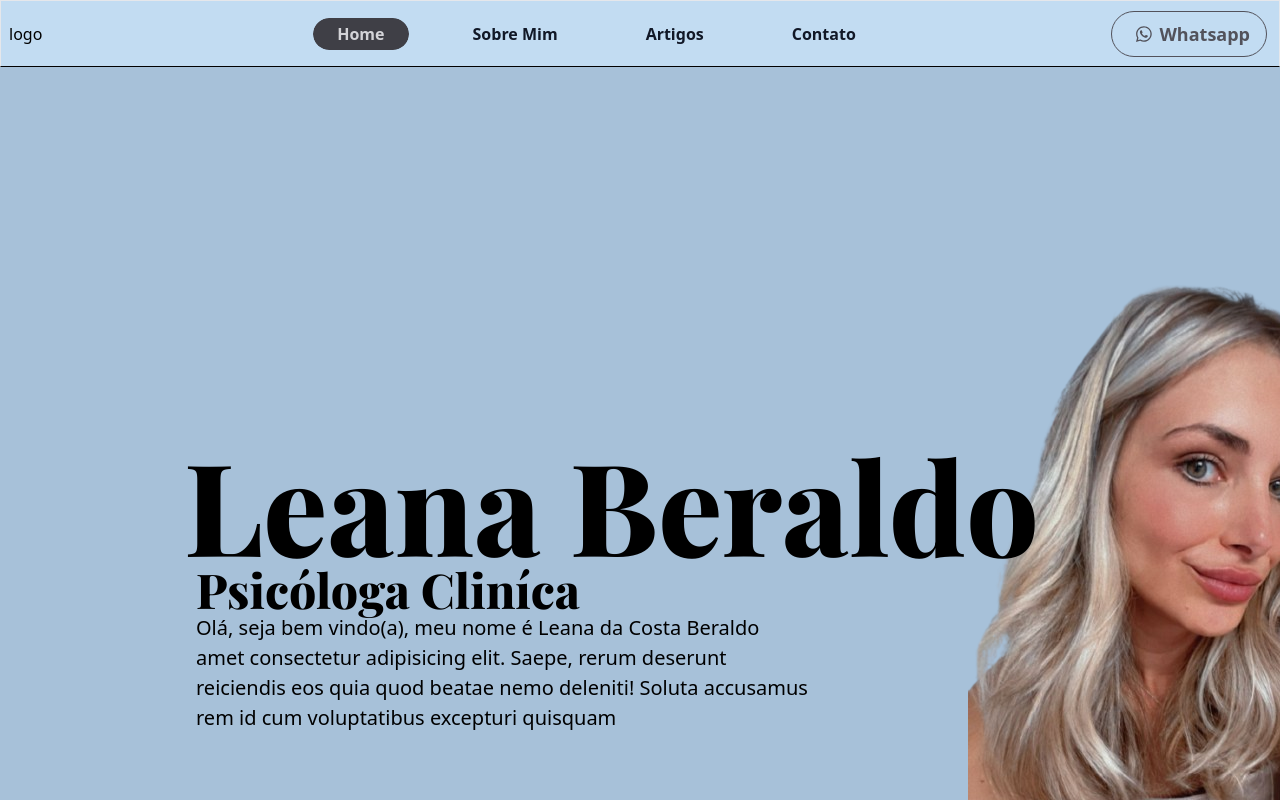
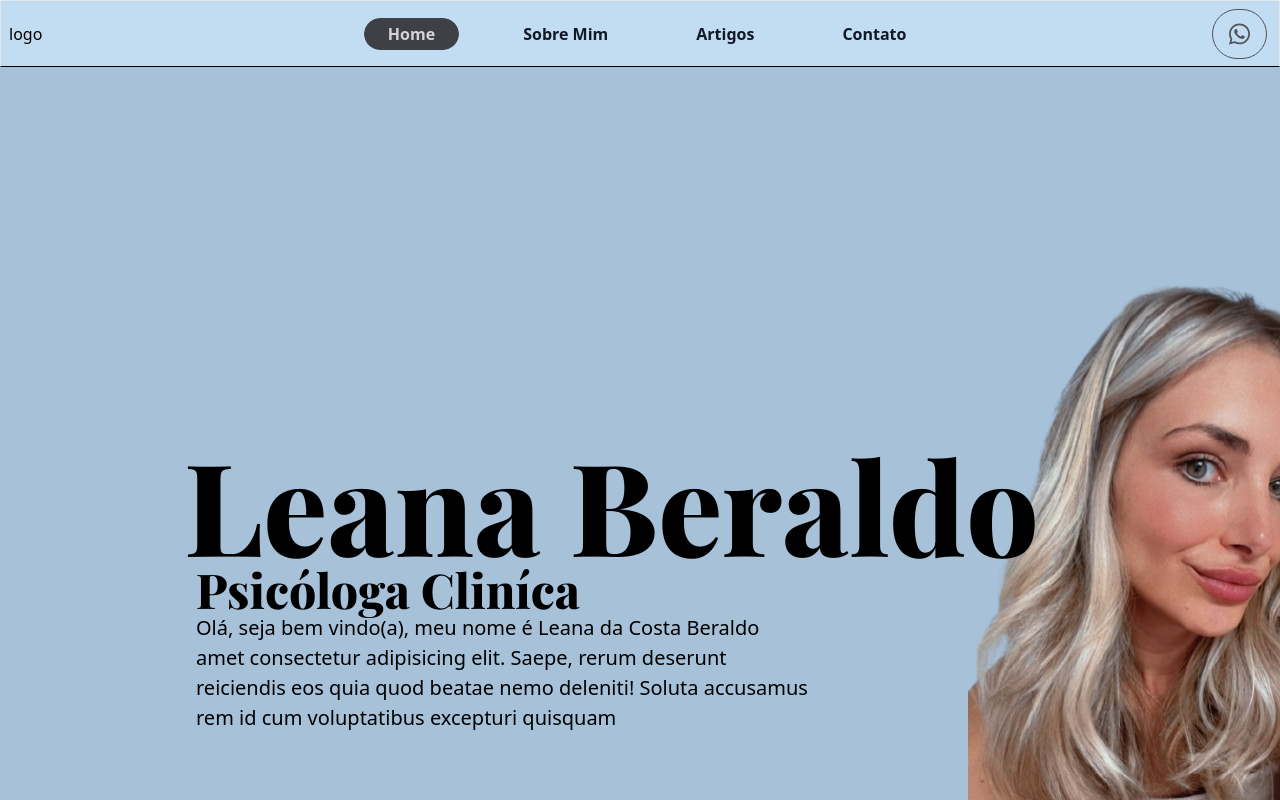
Before and after one commit to Gui7F/Site_Leana_Psicologa, a React (Vite) app: page / in a window 1280 px wide. Shown: the top 800 px of the page. Built offline with nearby package versions, Linux system fonts and the light colour scheme; a web font is replaced by a local one.

Commit message:
add: button whatsapp, i need fix this in mobile menu

```diff
--- a/src/components/Contact.jsx
+++ b/src/components/Contact.jsx
@@ -1,6 +1,6 @@
 import { useState } from "react";
 import emailjs from "emailjs-com";
-import "../Sendbutton.css"
+import "../Sendbutton.css";
 import { FontAwesomeIcon } from "@fortawesome/react-fontawesome";
 import { faPaperPlane } from "@fortawesome/free-solid-svg-icons";
 
@@ -46,7 +46,7 @@ const Contato = () => {
       <div className="w-full lg:max-w-xl max-w-sm border border-zinc-600 p-6 rounded-lg ">
         <form onSubmit={handleSubmit}>
           <div className="mb-4">
-            <h1 className="lg:text-3xl max-[400px]:text-2xl ">
+            <h1 className="lg:text-3xl text-xl max-[400px]:text-2xl ">
               Email<i className="fa-solid fa-comments"></i>
             </h1>
           </div>
@@ -106,16 +106,14 @@ const Contato = () => {
                 <div className="svg-wrapper">
                   <FontAwesomeIcon icon={faPaperPlane} />
                 </div>
-        <span className="block ml-[0.3em] transition-all duration-300 ease-in-out">Enviar</span>
+                <span className="block ml-[0.3em] transition-all duration-300 ease-in-out">
+                  Enviar
+                </span>
               </button>
             </div>
-
           </div>
-
         </form>
-
       </div>
-
     </main>
   );
 };
--- a/src/components/Navbar.jsx
+++ b/src/components/Navbar.jsx
@@ -60,14 +60,14 @@ function Navbar({
 
   return (
     <>
-      <div className="fixed w-full flex justify-around items-center border border-b-black  bg-mint-200 h-[67px]">
+      <div className="fixed z-50 w-full flex justify-around items-center border border-b-black  bg-mint-200 h-[67px]">
         {/* Logo */}
         <div className="max-[480px]:absolute left-0 pl-2">
           <h1 className="text">logo</h1>
         </div>
 
         {/* Navbar */}
-        <div className="flex m-auto max-[480px]:hidden z-50">
+        <div className="flex m-auto max-[1000px]:hidden z-50">
           {["home", "about", "article", "contact"].map((page) => (
             <nav key={page} className="flex">
               <button
@@ -89,18 +89,26 @@ function Navbar({
             </nav>
           ))}
         </div>
-        <div className="max-[480px]:hidden mr-3">
-          <button className="relative flex items-center px-4 py-2 border border-zinc-600 text-zinc-600 font-semibold text-lg rounded-full transition-all duration-300 overflow-hidden hover:text-white hover:border-zinc-600 group">
-            <span className="mx-2">
+        {/* whatsapp pc nav bar */}
+        <div className="max-[1000px]:hidden mr-3">
+          <button
+            onClick={() =>
+              window.open(
+                "https://wa.me/5516988187713?text=Olá,%20Leana%20Beraldo%20quero%20agendar%20uma%20consulta",
+                "_blank"
+              )
+            }
+            className="relative flex items-center px-4 py-2 border border-zinc-600 text-zinc-600 font-semibold text-lg rounded-full transition-all duration-300 overflow-hidden hover:text-white hover:border-zinc-600 group"
+          >
+            <span className=" text-2xl ">
               <FontAwesomeIcon icon={faWhatsapp} />
             </span>
-            Whatsapp
             <span className="absolute inset-0 w-full h-full bg-[#25D366] rounded-full transition-transform duration-500 scale-0 -z-10 group-hover:scale-150"></span>
           </button>
         </div>
 
         {/* Icone Navbar Mobile */}
-        <div className="lg:hidden md:hidden sm:hidden max-[480px]:absolute right-2.5 pr-2">
+        <div className="lg:hidden max-[480px]:absolute right-2.5 pr-2">
           <button
             onClick={toggleMenu}
             className="text-gray-700 focus:outline-none text-[20px]"
@@ -178,13 +186,16 @@ function Navbar({
                 Contato <FontAwesomeIcon icon={faComment} />
               </button>
             </div>
-
+            {/* whatsapp mobile */}
             <div className="border-b border-zinc-800 text-zinc-300 h-14 flex items-center">
               <button
-                className="w-full text-end px-4"
                 onClick={() => {
-                  scrollToSection(contactRef);
-                  toggleMenu();
+                  const link = document.createElement("a");
+                  link.href =
+                    "https://wa.me/5516988187713?text=Olá,%20Leana%20Beraldo%20quero%20agendar%20uma%20consulta";
+                  link.target = "_blank";
+                  link.click();
+                  toggleMenu(); // Fecha o menu
                 }}
               >
                 WhatsApp <FontAwesomeIcon icon={faSquareWhatsapp} />
```
Lines whose indentation alone changed are shown as unchanged.
